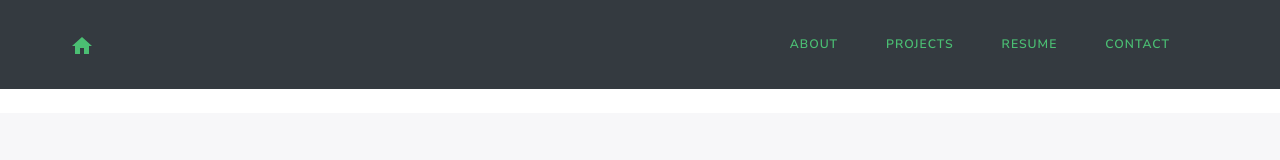
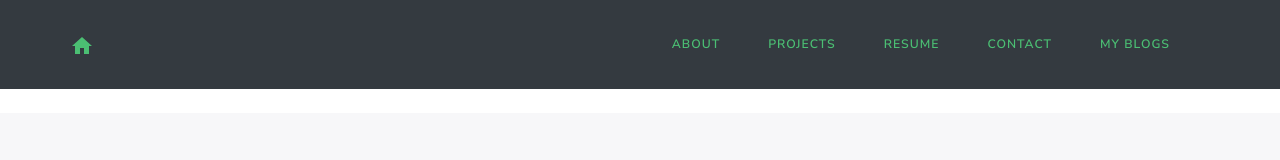
Before and after one commit to mahambabp/portfolio, a Next.js app: page / in a window 1280 px wide. Shown: the top 160 px of the page. Built offline with nearby package versions, Linux system fonts and the light colour scheme.

Commit message:
making it better

```diff
--- a/components/Navbar.js
+++ b/components/Navbar.js
@@ -5,11 +5,11 @@ import HomeIcon from "@material-ui/icons/Home";
 
 const Navbar = () => (
   <nav className="navbar navbar-expand navbar-dark bg-dark mb-4 text-success">
-    <div  className="container">
+    <div className="container">
       <Link link href="/">
-      <a className="navbar-brand text-success" >
+        <a className="navbar-brand text-success">
           <HomeIcon />
-      </a>
+        </a>
       </Link>
       <div className="collapse navbar-collapse">
         <ul className="navbar-nav ml-auto">
@@ -33,6 +33,11 @@ const Navbar = () => (
               <a className="nav-link  text-success">Contact</a>
             </Link>
           </li>
+          <li className="nav-item">
+            <Link href="https://bafanarelated.blogspot.com/">
+              <a className="nav-link  text-success">My Blogs</a>
+            </Link>
+          </li>
         </ul>
       </div>
     </div>
```
